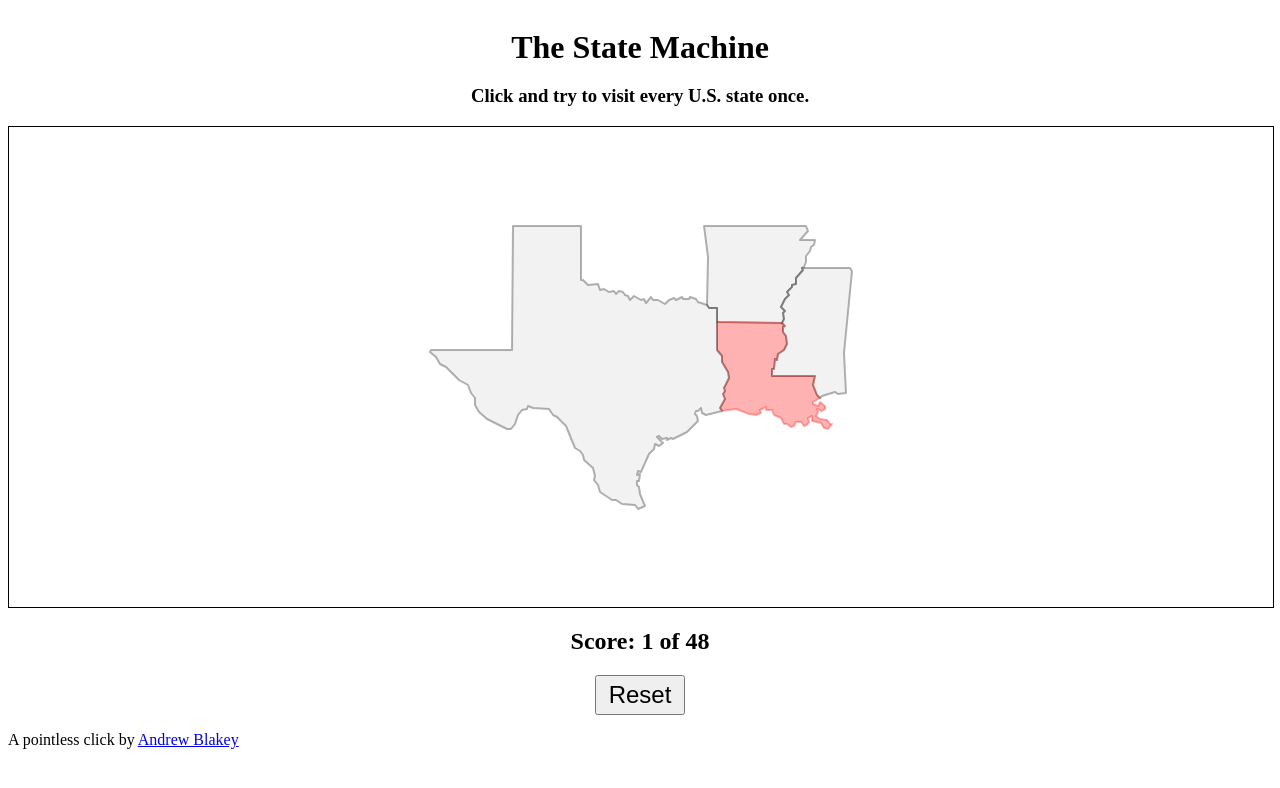
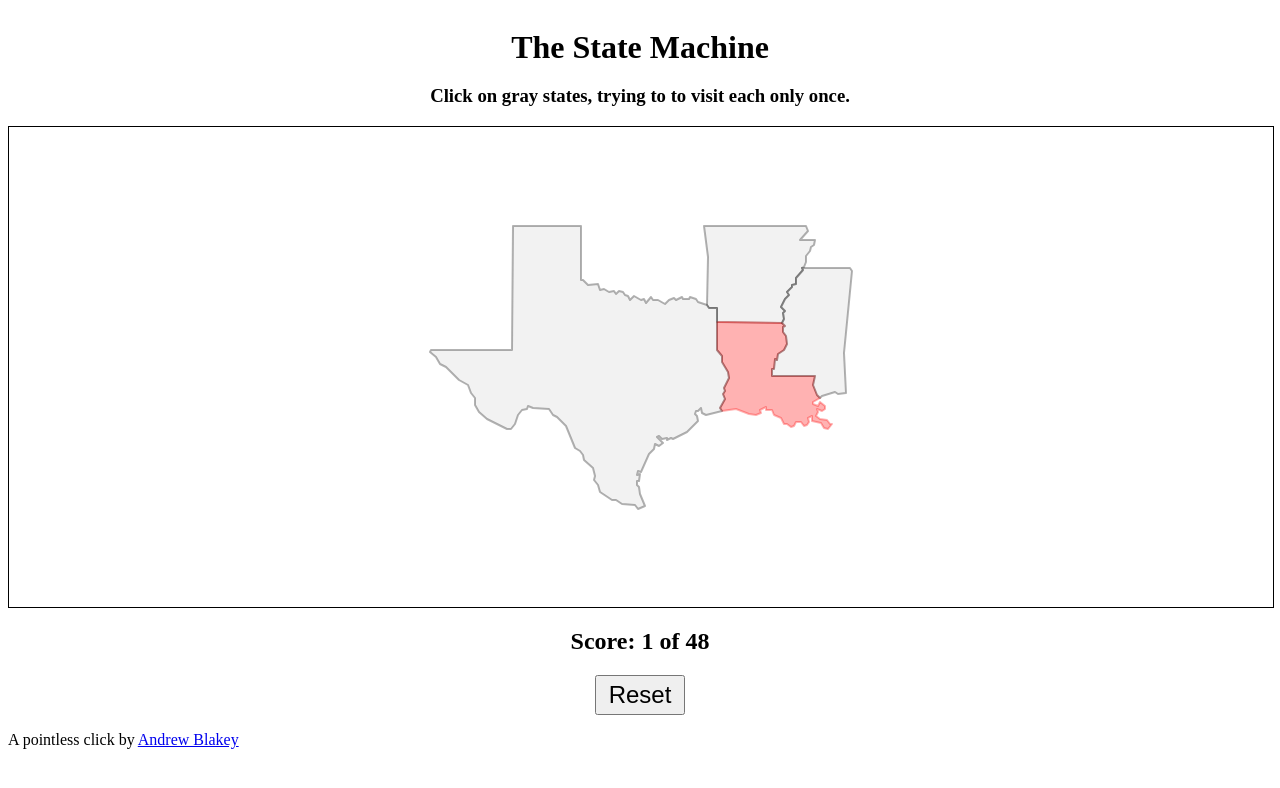
Before and after one commit to ablakey/state-machine, a plain HTML site: page index.html in a window 1280 px wide. Drawn offline with nearby package versions, Linux system fonts and the light colour scheme.

Commit message:
better description

```diff
--- a/index.html
+++ b/index.html
@@ -16,7 +16,7 @@
         </script>
         <div class="centered">
             <h1 id="title">The State Machine</h1>
-            <h3>Click and try to visit every U.S. state once.</h3>
+            <h3>Click on gray states, trying to to visit each only once.</h3>
         </div>
         <div id="map"></div>
         <div class="centered">
--- a/main.js
+++ b/main.js
@@ -1,5 +1,4 @@
 
-// Map feature styles.
 const baseStyle = {opacity: 0.3, fillOpacity: 0.3, weight: 2};
 const currentStyle = Object.assign({}, baseStyle, {color: 'red', fillColor: 'red'});
 const touchingStyle = Object.assign({}, baseStyle, {color: 'black', fillColor: 'lightgrey'});
```
